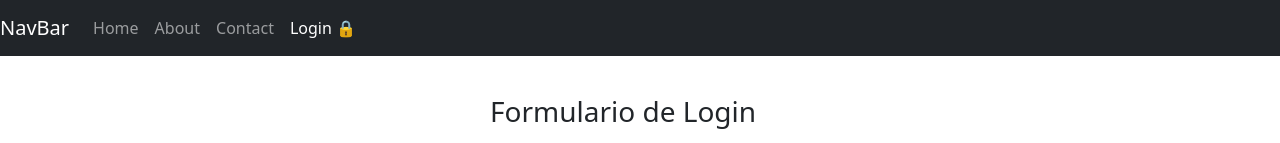
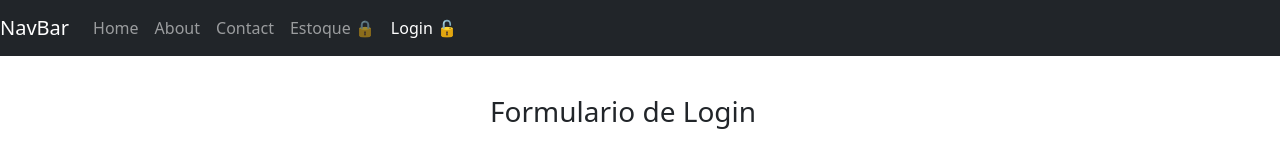
Before and after one commit to victtorcampos/app, a React (Create React App) app: page /app/login in a window 1280 px wide. Shown: the top 143 px of the page. Built offline with nearby package versions, Linux system fonts and the light colour scheme.

Commit message:
config 2022079 1121,

```diff
--- a/src/App.js
+++ b/src/App.js
@@ -1,8 +1,19 @@
-import * as React from "react";
-import { Route, Routes, NavLink, Link, } from "react-router-dom";
+import React, { useEffect } from 'react';
+
+import { useSelector, useDispatch } from 'react-redux';
+import { Route, Routes, NavLink, Link, Navigate, useLocation, } from "react-router-dom";
+import { loadCredential, logOut } from '.';
+
 import LoginPage from "./paginas/LoginPage";
 
 function App() {
+  const { user } = useSelector((state) => state.dados);
+  const dispatch = useDispatch();
+
+  useEffect(() => {
+    if (!user) { dispatch(loadCredential()); }
+  }, [dispatch, user]);
+
   return (<>
     <header>
       <nav className="navbar navbar-expand-md navbar-dark bg-dark mb-4">
@@ -19,7 +30,10 @@ function App() {
               <NavLink className="nav-link" to="/app/contact">Contact</NavLink>
             </li>
             <li className="nav-item">
-              <NavLink className="nav-link" to="/app/login">Login 🔒</NavLink>
+              <NavLink className="nav-link" to="/app/estoque">{user ? `Estoque 🔓` : `Estoque 🔒`}</NavLink>
+            </li>
+            <li className="nav-item">
+              {user ? <NavLink className="nav-link" to="/app" onClick={() => { dispatch(logOut()) }} >LogOut 🔒</NavLink> : <NavLink className="nav-link" to="/app/login">Login 🔓</NavLink>}
             </li>
           </ul>
         </div>
@@ -29,19 +43,23 @@ function App() {
           <Route path='/app/' element={<><h1>Page Home</h1></>} />
           <Route path='/app/about' element={<><h1>Page about</h1></>} />
           <Route path='/app/contact' element={<><h1>Page contact</h1></>} />
+          <Route path='/app/estoque' element={<RequireAuth> <><h1>Page Estoque</h1></></RequireAuth>} />
+
           <Route path='/app/login' element={<LoginPage />} />
+
         </Routes>
       </div>
     </header>
   </>);
 }
 
-// function RequireAuth({ children }) {
-//   let location = useLocation();
-//   if (false) {
-//     return <Navigate to="/app/contact" state={{ from: location }} replace />;
-//   }
-//   return children;
-// }
+function RequireAuth({ children }) {
+  let location = useLocation();
+  const { user } = useSelector((state) => state.dados);
+  if (!user) {
+    return <Navigate to="/app/login" state={{ from: location }} replace />;
+  }
+  return children;
+}
 
 export default App;
--- /dev/null
+++ b/src/constants.js
@@ -0,0 +1 @@
+export const CREDENTIALS_NAME = "credentials";
--- a/src/data/users.js
+++ b/src/data/users.js
@@ -1,4 +1,4 @@
-export const users = [
-    { username: "victor", password: "", email: "victor-campos@outlook.com" }
-    , { username: "bruno", password: "", email: "bruno-campos@outlook.com" }
+export const ListUsers = [
+    { username: "victorcampos", password: "senha1", email: "victor-campos@outlook.com" }
+    , { username: "brunocampos", password: "senha2", email: "bruno-campos@outlook.com" }
 ];
--- a/src/index.js
+++ b/src/index.js
@@ -7,9 +7,34 @@ import { Provider } from 'react-redux';
 import App from './App';
 
 import 'bootstrap/dist/css/bootstrap.css';
+import { CREDENTIALS_NAME } from './constants';
+import { ListUsers } from './data/users';
 
-const counterSlice = createSlice({ name: 'dados', initialState: { user: null }, reducers: { setUser: (state, action) => { state.user = action.payload } } });
-export const { setUser } = counterSlice.actions;
+
+const counterSlice = createSlice({
+  name: 'dados', initialState: { user: null, erro: null }, reducers: {
+    login: (state, action) => {
+      const user = ListUsers.find((u) => (u.email === action.payload.email && u.password === action.payload.password))
+      if (user) {
+        sessionStorage.setItem(CREDENTIALS_NAME, JSON.stringify(user));
+        state.user = user;
+        state.erro = null;
+      } else {
+        state.user = user;
+        state.erro = { message: 'Usuario ou senha invalido' };
+      }
+    }, loadCredential: (state) => {
+      const storedCredentials = sessionStorage.getItem(CREDENTIALS_NAME);
+      if (storedCredentials !== null) {
+        state.user = JSON.parse(storedCredentials)
+      }
+    }, logOut: (state) => {
+      sessionStorage.removeItem(CREDENTIALS_NAME);
+      state.user = null;
+    }
+  }
+});
+export const { login, loadCredential, logOut } = counterSlice.actions;
 export const store = configureStore({ reducer: { dados: counterSlice.reducer }, middleware: [logger] })
 
 const root = ReactDOM.createRoot(document.getElementById('root'));
@@ -24,6 +49,7 @@ root.render(
 );
 
 
+
 function logger({ getState }) {
   return next => action => {
     console.log('will dispatch', action);
--- a/src/paginas/LoginPage.js
+++ b/src/paginas/LoginPage.js
@@ -1,23 +1,51 @@
-import React from 'react';
-import { useSelector } from 'react-redux';
+import React, { useEffect, useState } from 'react';
+import { useSelector, useDispatch } from 'react-redux';
+import { useLocation, useNavigate } from 'react-router-dom';
+import { login as DispatchSetLogin } from '..';
 import style from './LoginPage.module.css'
 
 const LoginPage = () => {
-    const counter = useSelector((state) => state.dados);
-    console.log(counter);
+    const { user, erro } = useSelector((state) => state.dados);
+    const [login, setLogin] = useState({ email: undefined, password: undefined });
+    const dispatch = useDispatch();
+    let location = useLocation();
+    let navigate = useNavigate();
+    let from = location.state?.from?.pathname || "/app";
+    useEffect(() => {
+        if (user) { navigate(from, { replace: true }) }
+    }, [user, login, erro, navigate, from]);
+
+    const handleSubmit = (event) => {
+        event.preventDefault();
+        dispatch(DispatchSetLogin(login));
+
+
+    }
+
+    function handleChange(event) {
+        setLogin(prevSate => ({ ...prevSate, [event.target.name]: event.target.value }))
+    }
 
     return (
+
         <main className={`w-100 m-auto ${style.formLogin}`}>
-            <form>
+
+            <form onSubmit={handleSubmit}>
                 <h1 className="h3 mb-3 fw-normal">Formulario de Login</h1>
                 <div className="form-floating" style={{ marginBottom: "12px" }}>
-                    <input type="email" className="form-control" id="floatingInput" placeholder="name@example.com" />
-                    <label for="floatingInput">Endereço de Email</label>
+                    <input type="email" name='email' className="form-control" id="floatingInput" placeholder="name@example.com" onChange={handleChange} value={undefined} />
+                    <label htmlFor="floatingInput">Endereço de Email</label>
                 </div>
                 <div className="form-floating">
-                    <input type="password" className="form-control" id="floatingPassword" placeholder="Password" />
-                    <label for="floatingPassword">Senha</label>
+                    <input type="password" name='password' className="form-control" id="floatingPassword" placeholder="Password" onChange={handleChange} value={undefined} />
+                    <label htmlFor="floatingPassword">Senha</label>
                 </div>
+                {erro ?
+
+                    <div className="mb-3">
+                        {console.log('errro')}
+                        <div className="" style={{ color: "#dc3545", fontSize: '.875em', marginTop: '0.25rem', width: '100%' }}>{erro.message}</div>
+                    </div> : <></>}
                 <button className={`w-100 btn btn-lg btn-primary ${style.buttonLogin}`} type="submit">Entrar</button>
             </form>
         </main>
```
